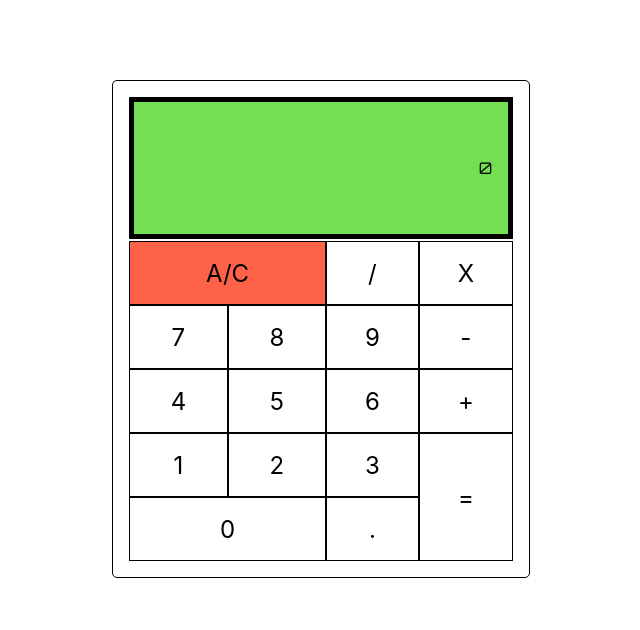
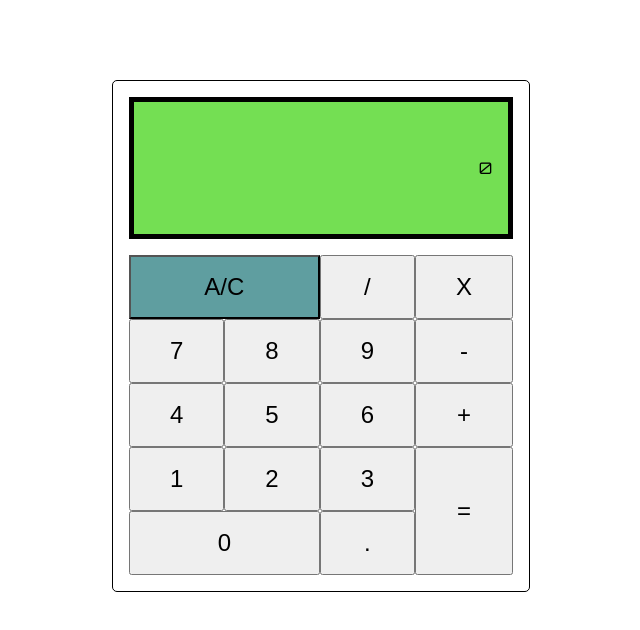
Before and after one commit to ericDevSantana/fcc-js-calculator, a React (Create React App) app: page / in a window 1280 px wide. Shown: the top 630 px of the page, without its empty margins (319-959 px from the left). Built offline with nearby package versions, Linux system fonts and the light colour scheme.

Commit message:
new state logic

```diff
--- a/src/components/Calculator.js
+++ b/src/components/Calculator.js
@@ -1,251 +1,234 @@
-import React, { useCallback, useEffect, useState } from "react";
+import React, { useState } from "react";
 import Display from "./Display";
 import styles from "./Calculator.module.css";
 
+const isNumber = new RegExp("^[0-9]$");
+
 const Calculator = (props) => {
-  const [display, setDisplay] = useState("0");
   const [firstExpression, setFirstExpression] = useState("0");
   const [operator, setOperator] = useState("");
   const [secondExpression, setSecondExpression] = useState("");
+  const [result, setResult] = useState("");
 
-  const expressionHandler = (event) => {};
-
-  useEffect((expressionHandler) => {
-    expressionHandler = (event) => {
+  const buttonHandler = (event) => {
+    //Check if the event is a number
+    if (isNumber.test(event.target.value)) {
+      if (operator === "") {
         if (firstExpression === "0") {
           setFirstExpression("");
         }
-      switch (event.target.id) {
-        case "clear":
-          setFirstExpression("0");
-          setOperator("");
-          setSecondExpression("");
-          setDisplay("0");
-          break;
-        case "equals":
-          break;
-        case "add":
-          setOperator("+");
-          break;
-        case "subtract":
-          setOperator("-");
-          break;
-        case "multiply":
-          setOperator("*");
-          break;
-        case "divide":
-          setOperator("/");
-          break;
-        case "decimal":
-          break;
-        case "zero":
-          if (operator === "") {
         setFirstExpression((prevValue) => {
-              return prevValue + "0";
+          return prevValue + event.target.value;
         });
       } else {
         setSecondExpression((prevValue) => {
-              return prevValue + "0";
+          return prevValue + event.target.value;
         });
       }
-          break;
-        case "one":
+      //Check if first and second expression already has . in it
+    } else if (event.target.value === ".") {
       if (operator === "") {
+        if (firstExpression.includes(".")) {
+          return;
+        } else {
           setFirstExpression((prevValue) => {
-              return prevValue + "1";
+            return prevValue + ".";
           });
+        }
+      } else {
+        if (secondExpression.includes(".")) {
+          return;
         } else {
           setSecondExpression((prevValue) => {
-              return prevValue + "1";
+            return prevValue + ".";
           });
         }
-          break;
-        case "two":
-          if (operator === "") {
-            setFirstExpression((prevValue) => {
-              return prevValue + "2";
-            });
+      }
+      //Check if the event is a operator
+    } else if (
+      event.target.value.includes("+") ||
+      event.target.value.includes("/") ||
+      event.target.value.includes("*") ||
+      event.target.value.includes("-")
+    ) {
+      if (operator !== "" && secondExpression !== "") {
+        //resolve already
+        setFirstExpression(
+          String(eval(firstExpression + operator + secondExpression))
+        );
+        setSecondExpression("");
+        setOperator(event.target.value);
       } else {
-            setSecondExpression((prevValue) => {
-              return prevValue + "2";
-            });
+        setOperator(event.target.value);
       }
-          break;
-        case "three":
-          if (operator === "") {
-            setFirstExpression((prevValue) => {
-              return prevValue + "3";
-            });
-          } else {
-            setSecondExpression((prevValue) => {
-              return prevValue + "3";
-            });
     }
-          break;
-        case "four":
-          if (operator === "") {
-            setFirstExpression((prevValue) => {
-              return prevValue + "4";
-            });
-          } else {
-            setSecondExpression((prevValue) => {
-              return prevValue + "4";
-            });
+    //Check if the event is Clear All
+    else if (event.target.value === "ac") {
+      setFirstExpression("0");
+      setSecondExpression("");
+      setOperator("");
+      setResult("");
     }
-          break;
-        case "five":
-          if (operator === "") {
-            setFirstExpression((prevValue) => {
-              return prevValue + "5";
-            });
-          } else {
-            setSecondExpression((prevValue) => {
-              return prevValue + "5";
-            });
+    //Check if the event is Equals
+    else if (event.target.value === "=") {
+      if (
+        firstExpression !== "" &&
+        operator !== "" &&
+        secondExpression !== ""
+      ) {
+        // setResult(eval(firstExpression + operator + secondExpression));
+        setFirstExpression(
+          String(eval(firstExpression + operator + secondExpression))
+        );
+      } else if (firstExpression !== "" && secondExpression === "") {
+        // setResult(eval(firstExpression));
+        setFirstExpression(String(eval(firstExpression)));
       }
-          break;
-        case "six":
-          if (operator === "") {
-            setFirstExpression((prevValue) => {
-              return prevValue + "6";
-            });
-          } else {
-            setSecondExpression((prevValue) => {
-              return prevValue + "6";
-            });
-          }
-          break;
-        case "seven":
-          if (operator === "") {
-            setFirstExpression((prevValue) => {
-              return prevValue + "7";
-            });
-          } else {
-            setSecondExpression((prevValue) => {
-              return prevValue + "7";
-            });
-          }
-          break;
-        case "eight":
-          if (operator === "") {
-            setFirstExpression((prevValue) => {
-              return prevValue + "8";
-            });
-          } else {
-            setSecondExpression((prevValue) => {
-              return prevValue + "8";
-            });
-          }
-          break;
-        case "nine":
-          if (operator === "") {
-            setFirstExpression((prevValue) => {
-              return prevValue + "9";
-            });
-          } else {
-            setSecondExpression((prevValue) => {
-              return prevValue + "9";
-            });
-          }
-          break;
-        default:
-          break;
+      setSecondExpression("");
+      setOperator("");
     }
   };
-    setDisplay(firstExpression);
-  });
 
   return (
     <div className={styles.calculator}>
-      <Display value={display} />
+      <Display value={firstExpression + operator + secondExpression} />
       <div className={styles.keyboard}>
-        <div
+        <button
           className={styles["item-a"]}
           id="clear"
-          onClick={expressionHandler}
+          value={"ac"}
+          onClick={buttonHandler}
         >
           A/C
-        </div>
-        <div
+        </button>
+        <button
           className={styles["item-b"]}
           id="divide"
-          onClick={expressionHandler}
+          value="/"
+          onClick={buttonHandler}
         >
           /
-        </div>
-        <div
+        </button>
+        <button
           className={styles["item-b"]}
           id="multiply"
-          onClick={expressionHandler}
+          value="*"
+          onClick={buttonHandler}
         >
           X
-        </div>
-        <div
+        </button>
+        <button
           className={styles["item-b"]}
           id="seven"
-          onClick={expressionHandler}
+          value="7"
+          onClick={buttonHandler}
         >
           7
-        </div>
-        <div
+        </button>
+        <button
           className={styles["item-b"]}
           id="eight"
-          onClick={expressionHandler}
+          value="8"
+          onClick={buttonHandler}
         >
           8
-        </div>
-        <div className={styles["item-b"]} id="nine" onClick={expressionHandler}>
+        </button>
+        <button
+          className={styles["item-b"]}
+          id="nine"
+          value="9"
+          onClick={buttonHandler}
+        >
           9
-        </div>
-        <div
+        </button>
+        <button
           className={styles["item-b"]}
           id="subtract"
-          onClick={expressionHandler}
+          value="-"
+          onClick={buttonHandler}
         >
           -
-        </div>
-        <div className={styles["item-b"]} id="four" onClick={expressionHandler}>
+        </button>
+        <button
+          className={styles["item-b"]}
+          id="four"
+          value="4"
+          onClick={buttonHandler}
+        >
           4
-        </div>
-        <div className={styles["item-b"]} id="five" onClick={expressionHandler}>
+        </button>
+        <button
+          className={styles["item-b"]}
+          id="five"
+          value="5"
+          onClick={buttonHandler}
+        >
           5
-        </div>
-        <div className={styles["item-b"]} id="six" onClick={expressionHandler}>
+        </button>
+        <button
+          className={styles["item-b"]}
+          id="six"
+          value="6"
+          onClick={buttonHandler}
+        >
           6
-        </div>
-        <div className={styles["item-b"]} id="add" onClick={expressionHandler}>
+        </button>
+        <button
+          className={styles["item-b"]}
+          id="add"
+          value="+"
+          onClick={buttonHandler}
+        >
           +
-        </div>
-        <div className={styles["item-b"]} id="one" onClick={expressionHandler}>
+        </button>
+        <button
+          className={styles["item-b"]}
+          id="one"
+          value="1"
+          onClick={buttonHandler}
+        >
           1
-        </div>
-        <div className={styles["item-b"]} id="two" onClick={expressionHandler}>
+        </button>
+        <button
+          className={styles["item-b"]}
+          id="two"
+          value="2"
+          onClick={buttonHandler}
+        >
           2
-        </div>
-        <div
+        </button>
+        <button
           className={styles["item-b"]}
           id="three"
-          onClick={expressionHandler}
+          value="3"
+          onClick={buttonHandler}
         >
           3
-        </div>
-        <div
+        </button>
+        <button
           className={styles["item-d"]}
           id="equals"
-          onClick={expressionHandler}
+          value="="
+          onClick={buttonHandler}
         >
           =
-        </div>
-        <div className={styles["item-c"]} id="zero" onClick={expressionHandler}>
+        </button>
+        <button
+          className={styles["item-c"]}
+          id="zero"
+          value="0"
+          onClick={buttonHandler}
+        >
           0
-        </div>
-        <div
+        </button>
+        <button
           className={styles["item-b"]}
           id="decimal"
-          onClick={expressionHandler}
+          value="."
+          onClick={buttonHandler}
         >
           .
-        </div>
+        </button>
       </div>
     </div>
   );
--- a/src/components/Calculator.module.css
+++ b/src/components/Calculator.module.css
@@ -8,21 +8,24 @@
   padding: 1rem;
 }
 
+.calculator button {
+  font-size: 1.5rem;
+  color: black;
+}
+
 .item-a {
   display: flex;
   align-items: center;
   justify-content: center;
-  background-color: tomato;
   grid-column-start: 1;
   grid-column-end: 3;
-  border: 1px solid black;
+  background-color: cadetblue;
 }
 
 .item-b {
   display: flex;
   align-items: center;
   justify-content: center;
-  border: 1px solid black;
 }
 
 .item-c {
@@ -31,7 +34,6 @@
   justify-content: center;
   grid-column-start: 1;
   grid-column-end: 3;
-  border: 1px solid black;
 }
 
 .item-d {
@@ -42,7 +44,6 @@
   grid-column-end: 5;
   grid-row-start: 4;
   grid-row-end: 6;
-  border: 1px solid black;
 }
 
 .keyboard {
--- a/src/components/Display.module.css
+++ b/src/components/Display.module.css
@@ -10,5 +10,5 @@
   font-family: "Orbitron", sans-serif;
   font-size: 1rem;
   border: 5px solid black;
-  margin-bottom: 2px;
+  margin-bottom: 1rem;
 }
```
Also changed, not shown: src/components/Keyboard.js (+2 -60 lines). Lines whose indentation alone changed are shown as unchanged.
